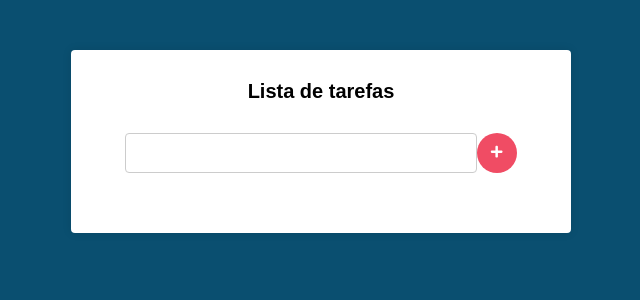
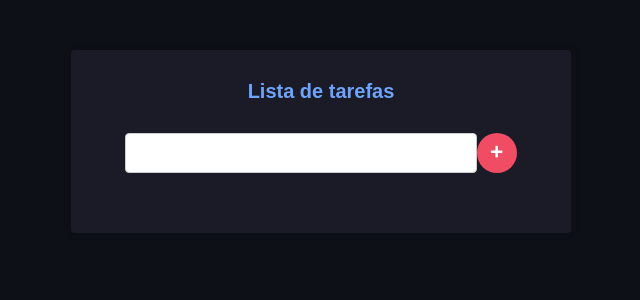
Before and after one commit to GustavoGomesDias/todo-list-react, a React (Create React App) app: page / in a window 1280 px wide. Shown: the top 300 px of the page, without its empty margins (319-959 px from the left). Built offline with nearby package versions, Linux system fonts and the light colour scheme; the HTML template or start-up script is replaced by a standard one.

Commit message:
chore: add image gif of todo list

```diff
--- a/src/App.css
+++ b/src/App.css
@@ -7,7 +7,7 @@
 
 body {
   font-family: sans-serif;
-  background-color: #0a4f70;
+  background-color: #0D1117;
 }
 
 button {
--- a/src/components/Main.css
+++ b/src/components/Main.css
@@ -1,5 +1,5 @@
 .main {
-  background: #fff;
+  background: #1A1B27;
   padding: 30px;
   margin: 50px auto;
   max-width: 500px;
@@ -10,4 +10,5 @@
 .main h1 {
   font-size: 20px;
   text-align: center;
+  color: #6FA4FC;
 }
--- a/src/components/Tasks/Tasks.css
+++ b/src/components/Tasks/Tasks.css
@@ -1,5 +1,6 @@
 .tasks {
   margin-top: 30px;
+  color: #6FA4FC;
 }
 
 .tasks li {
@@ -10,13 +11,13 @@
 }
 
 .tasks li:hover {
-  color: #51c5de;
+  color: #7F3F27;
+  transition: all 600ms;
 }
 
 .tasks li .edit {
   margin-right: 15px;
   color: #51c5de;
-  transition: all 600ms;
 }
 
 .tasks li .delete {
@@ -24,9 +25,9 @@
   color: #f04c64;
 }
 
-.tasks li:hover .edit,
-.tasks li:hover .delete {
-  color: #000;
+.tasks li .edit:hover,
+.tasks li .delete:hover {
+  color: #7F3F27;
   transition: all 600ms;
 }
 .tasks li .edit,
```
Also changed, not shown: public/image/todolist-react.gif (added), 1 other file (tests, documents, lock files or other folders).
